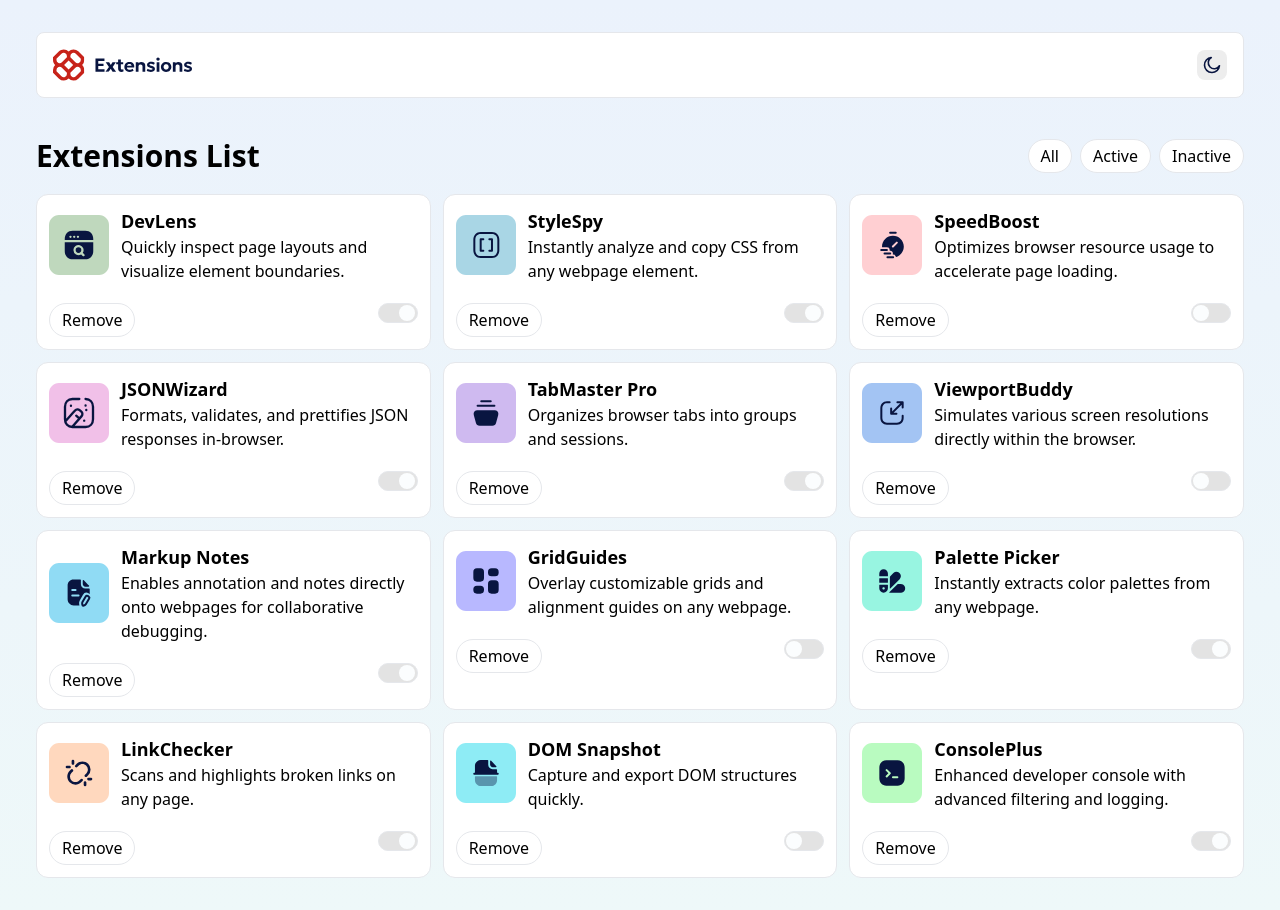
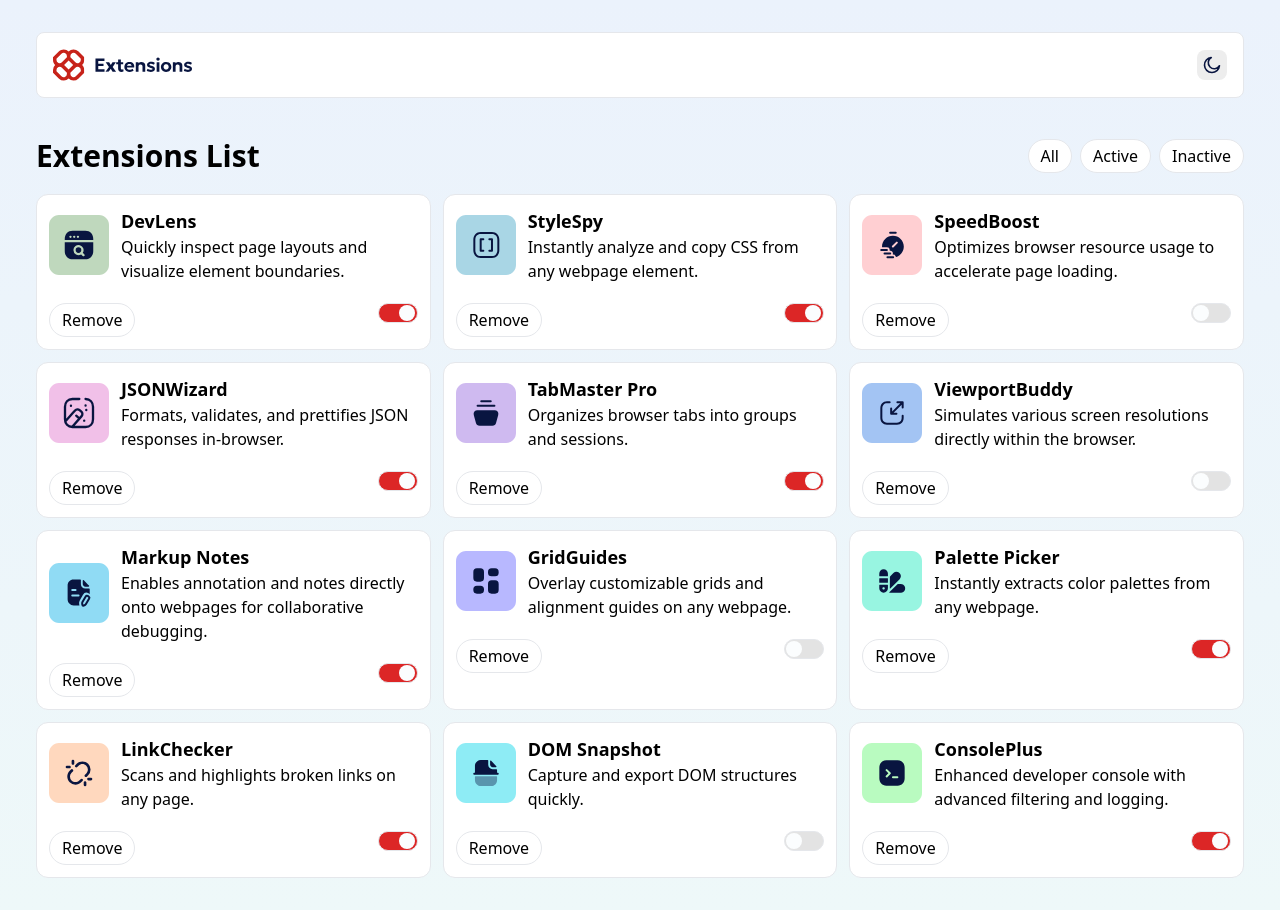
Before and after one commit to rk-codeflow/browser-extension, a website with bundled scripts: page index.html in a window 1280 px wide. Built offline with nearby package versions, Linux system fonts and the light colour scheme.

Commit message:
fix: checked status fix of input type

```diff
--- a/index.html
+++ b/index.html
@@ -20,7 +20,7 @@
         />
         <div class="flex items-center">
           <div
-            class="flex items-center justify-center h-[30px] w-[30px] cursor-pointer rounded-lg p-[6px] bg-neutrall-100 hover:bg-neutrall-300"
+            class="flex items-center justify-center h-[30px] w-[30px] cursor-pointer rounded-lg p-[6px] bg-neutrall-100 hover:bg-neutrall-300 toggle-icon"
           >
             <img src="./assets/images/icon-moon.svg" alt="moon" />
           </div>
--- a/src/script.js
+++ b/src/script.js
@@ -30,9 +30,9 @@ const renderCard = (data) => {
             }">Remove</button>
 
             <label
-              class="cursor-pointer w-10 h-5 border rounded-3xl flex items-center justify-center relative bg-neutrall-300/50 peer-checked:bg-red-600 hover:bg-redd-400"
+             class="cursor-pointer w-10 h-5 border rounded-3xl flex items-center justify-center relative bg-neutrall-300/50 hover:bg-redd-400 has-[:checked]:bg-red-600"
               >
-              <input type="checkbox" name="toggle" class="sr-only peer toggle" data-toggle="${
+              <input type="checkbox" name="toggle" class="sr-only peer toggle accent-pink-800" data-toggle="${
                 item.name
               }" ${item.isActive ? "checked" : ""} />
               <span
```
Also changed, not shown: src/style.css.
